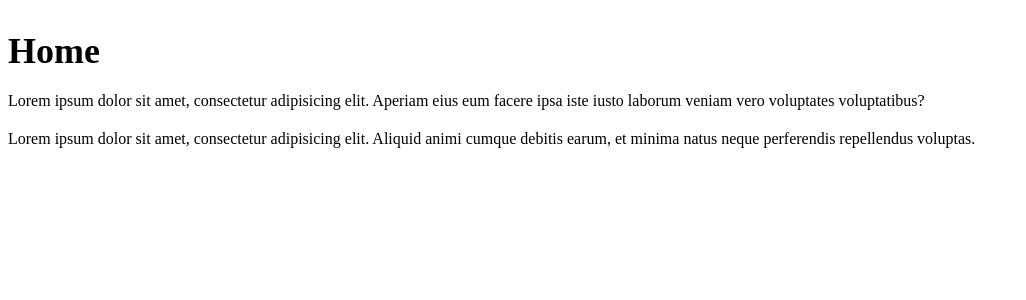
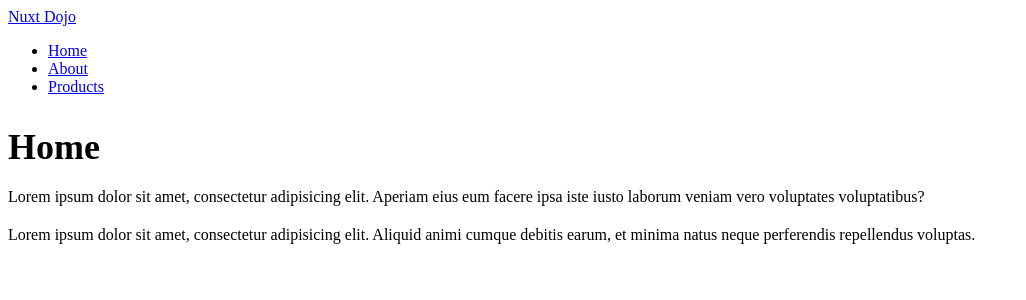
Before and after one commit to kulotsystems/nuxt3-thenetninja, a Nuxt app: page / in a window 1280 px wide. Shown: the top 300 px of the page, without its empty margins (0-1026 px from the left). Built offline with nearby package versions, Linux system fonts and the light colour scheme.

Commit message:
Lesson 5: NuxtLink.

```diff
--- a/pages/about.vue
+++ b/pages/about.vue
@@ -1,5 +1,16 @@
 <template>
     <div>
+        <header>
+            <nav>
+                <nuxt-link to="/">Nuxt Dojo</nuxt-link>
+                <ul>
+                    <li><nuxt-link to="/">Home</nuxt-link></li>
+                    <li><nuxt-link to="/about">About</nuxt-link></li>
+                    <li><nuxt-link to="/products">Products</nuxt-link></li>
+                </ul>
+            </nav>
+        </header>
+
         <h2>About</h2>
         <p>Lorem ipsum dolor sit amet, consectetur adipisicing elit. Eos ex facilis natus necessitatibus numquam odio omnis qui quis sequi soluta.</p>
         <p>Lorem ipsum dolor sit amet, consectetur adipisicing elit. Alias asperiores consequatur corporis iure nobis nulla odio quibusdam reiciendis similique voluptates!</p>
--- a/pages/index.vue
+++ b/pages/index.vue
@@ -1,5 +1,16 @@
 <template>
     <div>
+        <header>
+            <nav>
+                <nuxt-link to="/">Nuxt Dojo</nuxt-link>
+                <ul>
+                    <li><nuxt-link to="/">Home</nuxt-link></li>
+                    <li><nuxt-link to="/about">About</nuxt-link></li>
+                    <li><nuxt-link to="/products">Products</nuxt-link></li>
+                </ul>
+            </nav>
+        </header>
+
         <h2>Home</h2>
         <p>Lorem ipsum dolor sit amet, consectetur adipisicing elit. Aperiam eius eum facere ipsa iste iusto laborum veniam vero voluptates voluptatibus?</p>
         <p>Lorem ipsum dolor sit amet, consectetur adipisicing elit. Aliquid animi cumque debitis earum, et minima natus neque perferendis repellendus voluptas.</p>
--- a/pages/products/index.vue
+++ b/pages/products/index.vue
@@ -1,5 +1,16 @@
 <template>
     <div>
+        <header>
+            <nav>
+                <nuxt-link to="/">Nuxt Dojo</nuxt-link>
+                <ul>
+                    <li><nuxt-link to="/">Home</nuxt-link></li>
+                    <li><nuxt-link to="/about">About</nuxt-link></li>
+                    <li><nuxt-link to="/products">Products</nuxt-link></li>
+                </ul>
+            </nav>
+        </header>
+
         <h2>Products</h2>
         <p>Lorem ipsum dolor sit amet, consectetur adipisicing elit. Amet cupiditate doloremque earum fuga in nobis perferendis ratione ullam velit voluptates!</p>
         <p>Lorem ipsum dolor sit amet, consectetur adipisicing elit. Culpa dolorum impedit nostrum voluptates. Amet corporis repellat reprehenderit totam vero voluptatem.</p>
```
